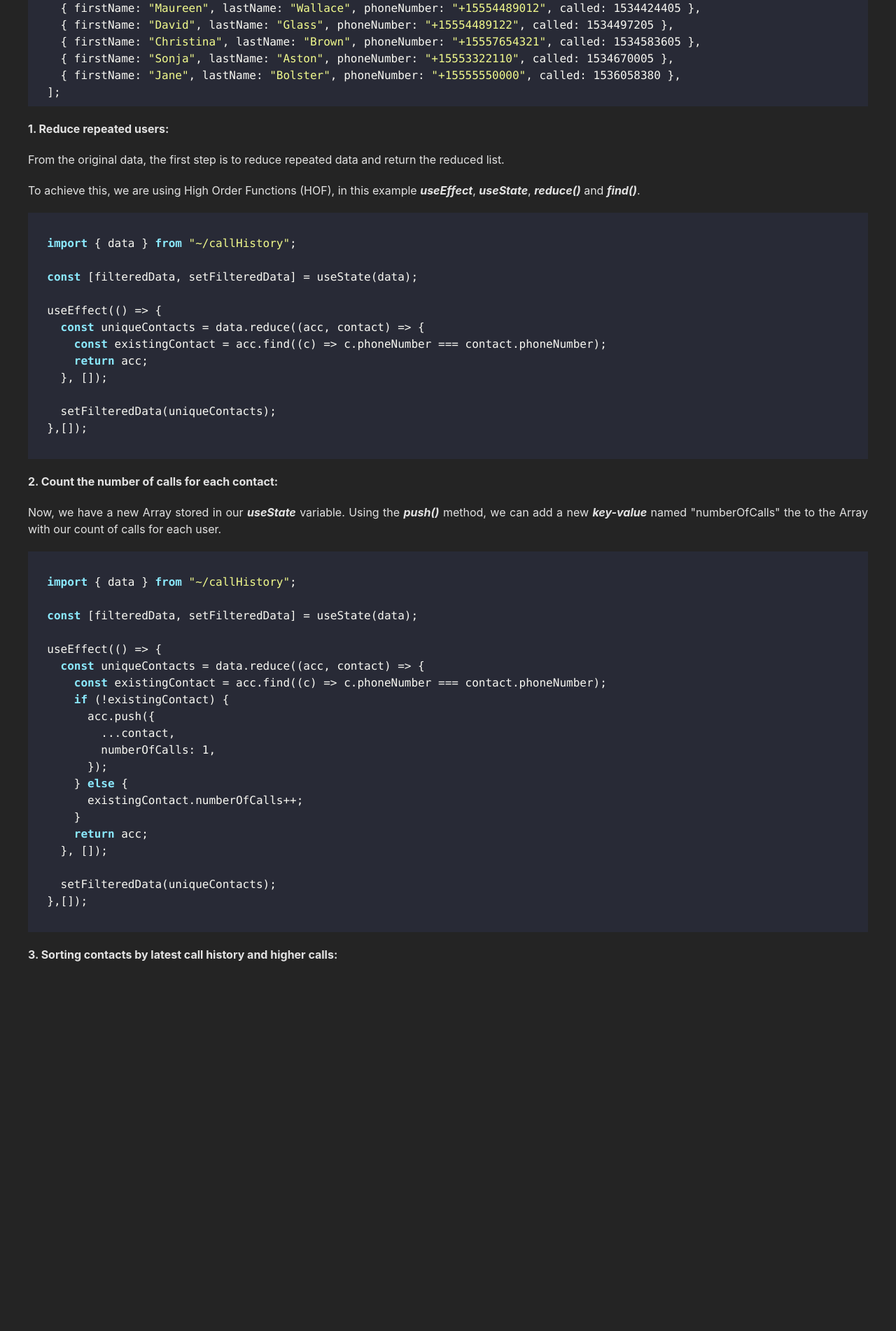
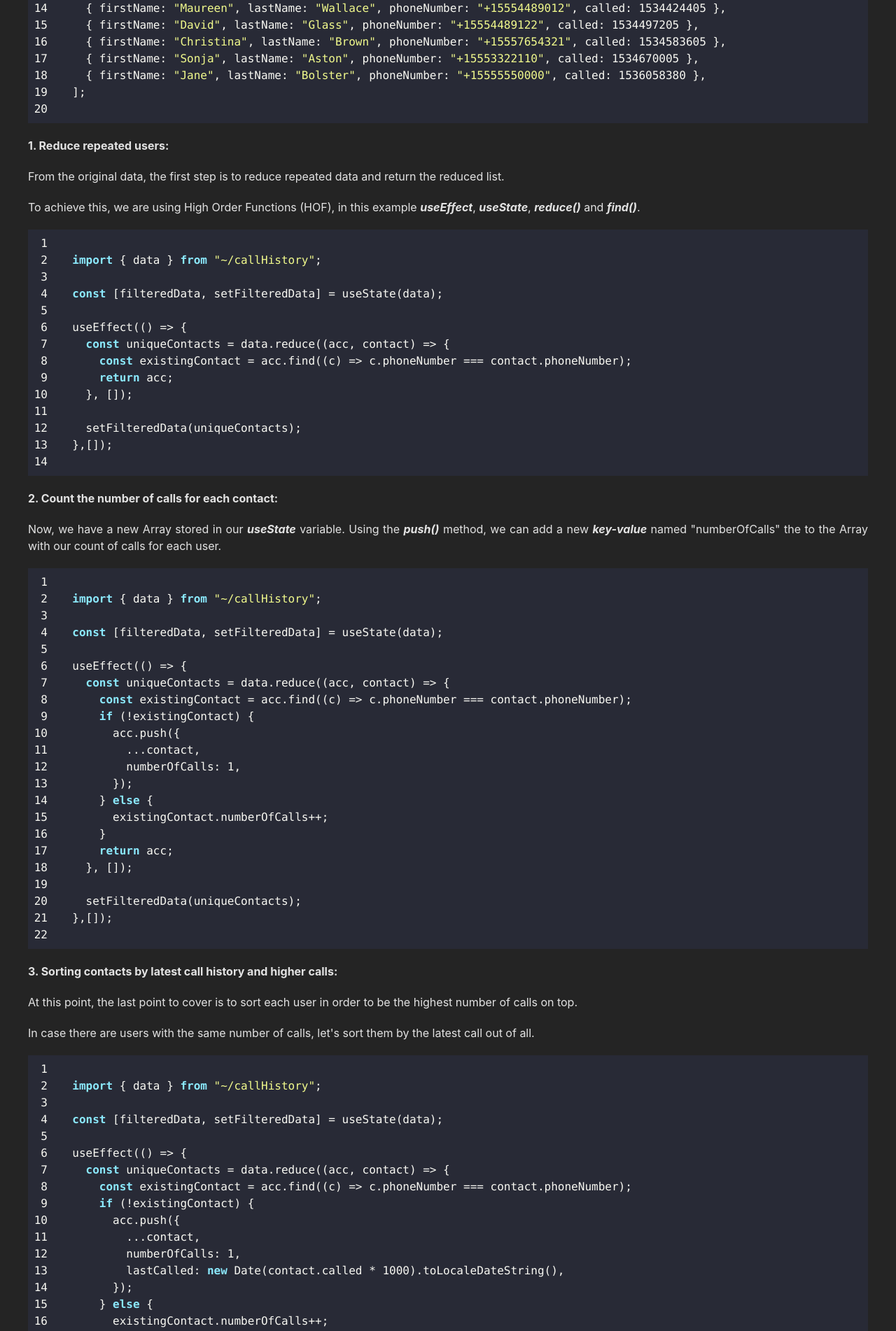
Before and after one commit to kinxori/technical-test-2, a React (Vite) app: page / in a window 1280 px wide. Shown: the part 1260-3162 px from the top of the page at 70% size. Before the commit the page ends 2676 px from the top, so only its background shows below. Built offline with nearby package versions, Linux system fonts and the light colour scheme.

Commit message:
adding third snippet code

```diff
--- a/src/App.jsx
+++ b/src/App.jsx
@@ -63,6 +63,33 @@ export default function App() {
   },[]);
   `;
 
+  const sortedUsersCode = `
+  import { data } from "~/callHistory";
+
+  const [filteredData, setFilteredData] = useState(data);
+
+  useEffect(() => {
+    const uniqueContacts = data.reduce((acc, contact) => {
+      const existingContact = acc.find((c) => c.phoneNumber === contact.phoneNumber);
+      if (!existingContact) {
+        acc.push({
+          ...contact,
+          numberOfCalls: 1,
+          lastCalled: new Date(contact.called * 1000).toLocaleDateString(),
+        });
+      } else {
+        existingContact.numberOfCalls++;
+        existingContact.lastCalled = new Date(contact.called * 1000).toLocaleDateString();
+      }
+      return acc;
+    }, []);
+
+    const sortedContacts = uniqueContacts.sort((a, b) => b.numberOfCalls - a.numberOfCalls);
+
+    setFilteredData(sortedContacts);
+  }, []);
+  `;
+
   return (
     <section className="relative ">
       <img src={bgImg} className="fixed z-[-1000] w-screen h-screen object-cover " />
@@ -89,7 +116,7 @@ export default function App() {
       <article className="border-box p-10 font-[inter] flex flex-col gap-5 text-justify">
         <h3 className="font-bold text-[24px]">Technical Implementations</h3>
         <h4 className="font-bold text-[16px]">Data:</h4>
-        <SyntaxHighlighter style={dracula} language="javascript">
+        <SyntaxHighlighter showLineNumbers style={dracula} language="javascript">
           {dataCode}
         </SyntaxHighlighter>
         <h4 className="font-bold text-[16px]">1. Reduce repeated users:</h4>
@@ -102,7 +129,7 @@ export default function App() {
           <b className="italic">useEffect</b>, <b className="italic">useState</b>,{" "}
           <b className="italic">reduce()</b> and <b className="italic">find()</b>.
         </p>
-        <SyntaxHighlighter style={dracula} language="javascript">
+        <SyntaxHighlighter showLineNumbers style={dracula} language="javascript">
           {reduceCode}
         </SyntaxHighlighter>
         <h4 className="font-bold text-[16px]">2. Count the number of calls for each contact:</h4>
@@ -112,12 +139,23 @@ export default function App() {
           <b className="italic">key-value</b> named "numberOfCalls" the to the Array with our count
           of calls for each user.
         </p>
-        <SyntaxHighlighter style={dracula} language="javascript">
+        <SyntaxHighlighter showLineNumbers style={dracula} language="javascript">
           {numberOfCallsCode}
         </SyntaxHighlighter>
         <h4 className="font-bold text-[16px]">
           3. Sorting contacts by latest call history and higher calls:
         </h4>
+        <p>
+          At this point, the last point to cover is to sort each user in order to be the highest
+          number of calls on top.
+        </p>
+        <p>
+          In case there are users with the same number of calls, let's sort them by the latest call
+          out of all.
+        </p>
+        <SyntaxHighlighter showLineNumbers style={dracula} language="javascript">
+          {sortedUsersCode}
+        </SyntaxHighlighter>
       </article>
     </section>
   );
```
